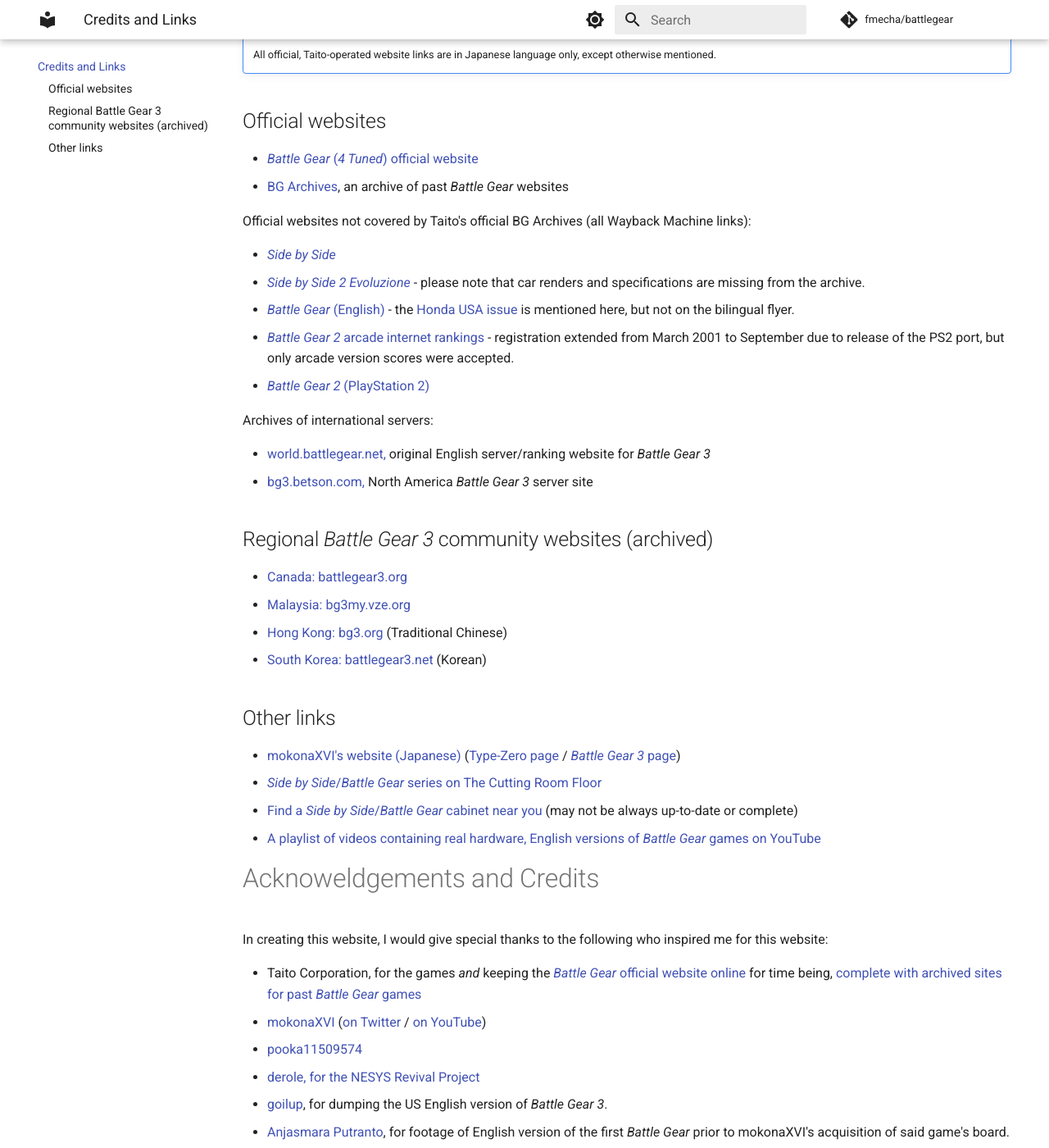
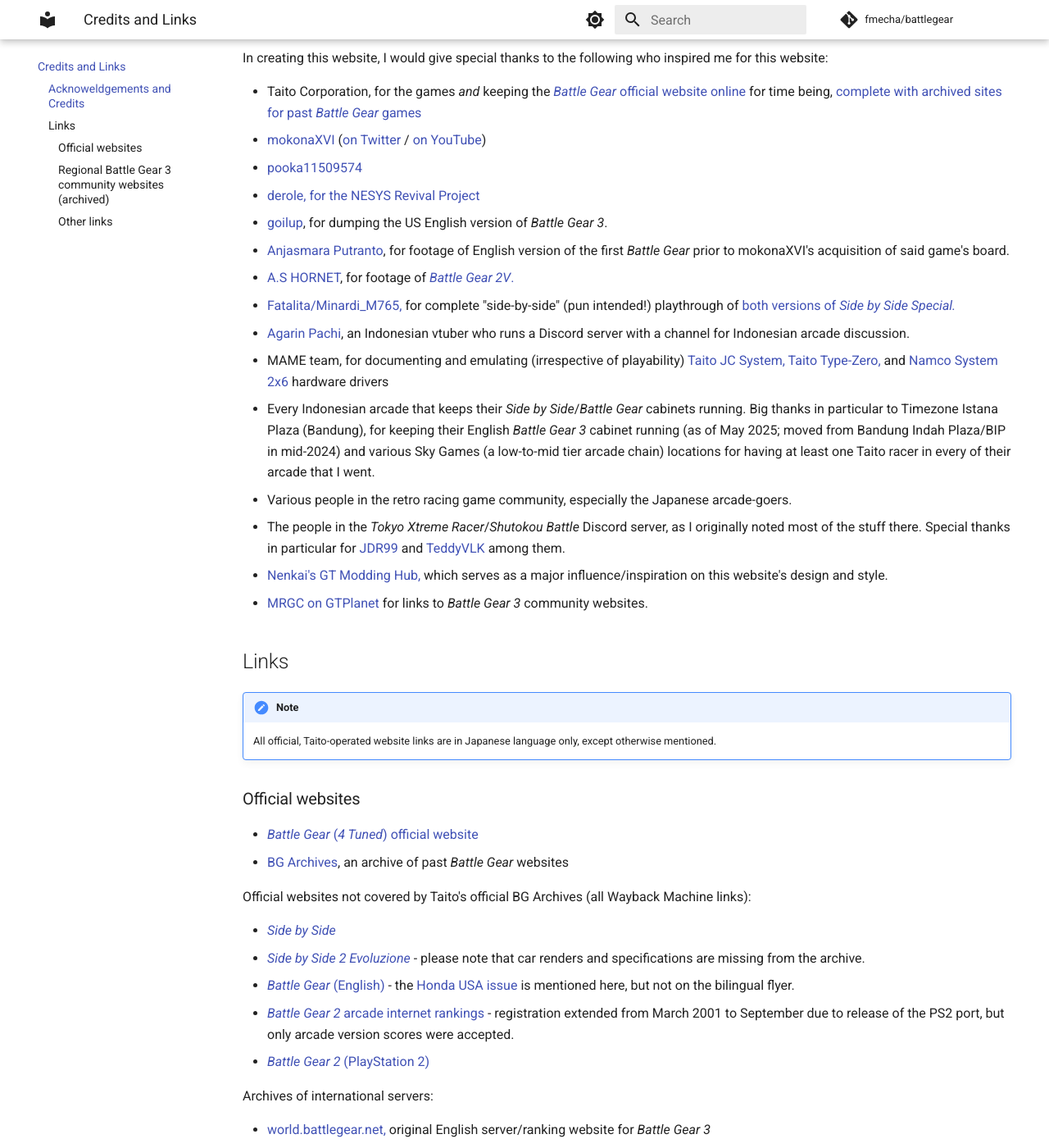
Before and after one commit to FMecha/battlegear, an MkDocs documentation site: the page built from docs/credits.md, in a window 1280 px wide and 1400 px high, scrolled down 222 px. Shown: the whole window at 82% size. Built offline with MkDocs 1.6.1 and Material for MkDocs 9.7.7, drawn with Linux system fonts in a browser that asks for light colours; comment, search, counter and statistics services are not loaded; some of the changed text lies outside the part shown.

Commit message:
credits.md: move credits to top

```diff
--- a/docs/credits.md
+++ b/docs/credits.md
@@ -1,38 +1,6 @@
-# Links
+# Credits and Links
 
-!!! note
-    All official, Taito-operated website links are in Japanese language only, except otherwise mentioned.
-
-## Official websites
-- [*Battle Gear* (*4 Tuned*) official website](https://battlegear.net/news/index.html)
-- [BG Archives](https://battlegear.net/archives/index.html), an archive of past *Battle Gear* websites
-
-Official websites not covered by Taito's official BG Archives (all Wayback Machine links):
-
-- [*Side by Side*](https://web.archive.org/web/19970516075330/http://www.taito.co.jp/gm/index.htm)
-- [*Side by Side 2 Evoluzione*](https://web.archive.org/web/19971012061831/http://www.taito.co.jp/sbs2/index.html) - please note that car renders and specifications are missing from the archive.
-- [*Battle Gear* (English)](https://web.archive.org/web/20030418154300/http://www.taito.co.jp/gm/bg/index_e.html) - the [Honda USA issue](../other/honda.md) is mentioned here, but not on the bilingual flyer.
-- [*Battle Gear 2* arcade internet rankings](https://web.archive.org/web/20011024015506/http://www.taito.co.jp/gm/bg2/ranking/index_js.html) - registration extended from March 2001 to September due to release of the PS2 port, but only arcade version scores were accepted.
-- [*Battle Gear 2* (PlayStation 2)](https://web.archive.org/web/20010405205810/http://www.taito.co.jp/d3/cp/bg2/index.html)
-
-Archives of international servers:
-
-- [world.battlegear.net,](https://web.archive.org/web/20030215185853/http://world.battlegear.net/english/html/rank_menu.html) original English server/ranking website for *Battle Gear 3*
-- [bg3.betson.com,](https://web.archive.org/web/20050210040429/http://bg3.betson.com/garage/main.php) North America *Battle Gear 3* server site
-
-## Regional *Battle Gear 3* community websites (archived)
-- [Canada: battlegear3.org](https://web.archive.org/web/20031214200935/http://www.battlegear3.org/)
-- [Malaysia: bg3my.vze.org](https://web.archive.org/web/20040404124749/http://bg3my.vze.com/)
-- [Hong Kong: bg3.org](https://web.archive.org/web/20030602174123/http://www.bg3.org/) (Traditional Chinese)
-- [South Korea: battlegear3.net](https://web.archive.org/web/20040117125429/http://getbeat.com/bg3/bg3.htm) (Korean)
-
-## Other links
-- [mokonaXVI's website (Japanese)](https://mokonaxvi.sakura.ne.jp/) ([Type-Zero page](https://mokonaxvi.sakura.ne.jp/typezero/index.htm) / [*Battle Gear 3* page](https://mokonaxvi.sakura.ne.jp/xvi/bg3ac/index.htm))
-- [*Side by Side*/*Battle Gear* series on The Cutting Room Floor](https://tcrf.net/Category:Side_by_Side/Battle_Gear_series)
-- [Find a *Side by Side*/*Battle Gear* cabinet near you](https://zenius-i-vanisher.com/v5.2/arcades.php) (may not be always up-to-date or complete)
-- [A playlist of videos containing real hardware, English versions of *Battle Gear* games on YouTube](https://www.youtube.com/playlist?list=PLltO_kA9MwiEGGwsqOokEdJHAga7kJi2M)
-
-# Acknoweldgements and Credits
+## Acknoweldgements and Credits
 In creating this website, I would give special thanks to the following who inspired me for this website:
 
 - Taito Corporation, for the games *and* keeping the [*Battle Gear* official website online](https://battlegear.net/news/index.html) for time being, [complete with archived sites for past *Battle Gear* games](https://battlegear.net/archives/index.html)
@@ -50,3 +18,38 @@
 - The people in the *Tokyo Xtreme Racer*/*Shutokou Battle* Discord server, as I originally noted most of the stuff there. Special thanks in particular for [JDR99](https://www.youtube.com/@JDR99) and [TeddyVLK](https://www.youtube.com/@TEddyVLK) among them.
 - [Nenkai's GT Modding Hub,](http://nenkai.github.io/gt-modding-hub/) which serves as a major influence/inspiration on this website's design and style.
 - [MRGC on GTPlanet](https://www.gtplanet.net/forum/threads/battle-gear-3.35752/#post-871872) for links to *Battle Gear 3* community websites.
+
+
+## Links
+
+!!! note
+    All official, Taito-operated website links are in Japanese language only, except otherwise mentioned.
+
+### Official websites
+- [*Battle Gear* (*4 Tuned*) official website](https://battlegear.net/news/index.html)
+- [BG Archives](https://battlegear.net/archives/index.html), an archive of past *Battle Gear* websites
+
+Official websites not covered by Taito's official BG Archives (all Wayback Machine links):
+
+- [*Side by Side*](https://web.archive.org/web/19970516075330/http://www.taito.co.jp/gm/index.htm)
+- [*Side by Side 2 Evoluzione*](https://web.archive.org/web/19971012061831/http://www.taito.co.jp/sbs2/index.html) - please note that car renders and specifications are missing from the archive.
+- [*Battle Gear* (English)](https://web.archive.org/web/20030418154300/http://www.taito.co.jp/gm/bg/index_e.html) - the [Honda USA issue](../other/honda.md) is mentioned here, but not on the bilingual flyer.
+- [*Battle Gear 2* arcade internet rankings](https://web.archive.org/web/20011024015506/http://www.taito.co.jp/gm/bg2/ranking/index_js.html) - registration extended from March 2001 to September due to release of the PS2 port, but only arcade version scores were accepted.
+- [*Battle Gear 2* (PlayStation 2)](https://web.archive.org/web/20010405205810/http://www.taito.co.jp/d3/cp/bg2/index.html)
+
+Archives of international servers:
+
+- [world.battlegear.net,](https://web.archive.org/web/20030215185853/http://world.battlegear.net/english/html/rank_menu.html) original English server/ranking website for *Battle Gear 3*
+- [bg3.betson.com,](https://web.archive.org/web/20050210040429/http://bg3.betson.com/garage/main.php) North America *Battle Gear 3* server site
+
+### Regional *Battle Gear 3* community websites (archived)
+- [Canada: battlegear3.org](https://web.archive.org/web/20031214200935/http://www.battlegear3.org/)
+- [Malaysia: bg3my.vze.org](https://web.archive.org/web/20040404124749/http://bg3my.vze.com/)
+- [Hong Kong: bg3.org](https://web.archive.org/web/20030602174123/http://www.bg3.org/) (Traditional Chinese)
+- [South Korea: battlegear3.net](https://web.archive.org/web/20040117125429/http://getbeat.com/bg3/bg3.htm) (Korean)
+
+### Other links
+- [mokonaXVI's website (Japanese)](https://mokonaxvi.sakura.ne.jp/) ([Type-Zero page](https://mokonaxvi.sakura.ne.jp/typezero/index.htm) / [*Battle Gear 3* page](https://mokonaxvi.sakura.ne.jp/xvi/bg3ac/index.htm))
+- [*Side by Side*/*Battle Gear* series on The Cutting Room Floor](https://tcrf.net/Category:Side_by_Side/Battle_Gear_series)
+- [Find a *Side by Side*/*Battle Gear* cabinet near you](https://zenius-i-vanisher.com/v5.2/arcades.php) (may not be always up-to-date or complete)
+- [A playlist of videos containing real hardware, English versions of *Battle Gear* games on YouTube](https://www.youtube.com/playlist?list=PLltO_kA9MwiEGGwsqOokEdJHAga7kJi2M)
```
